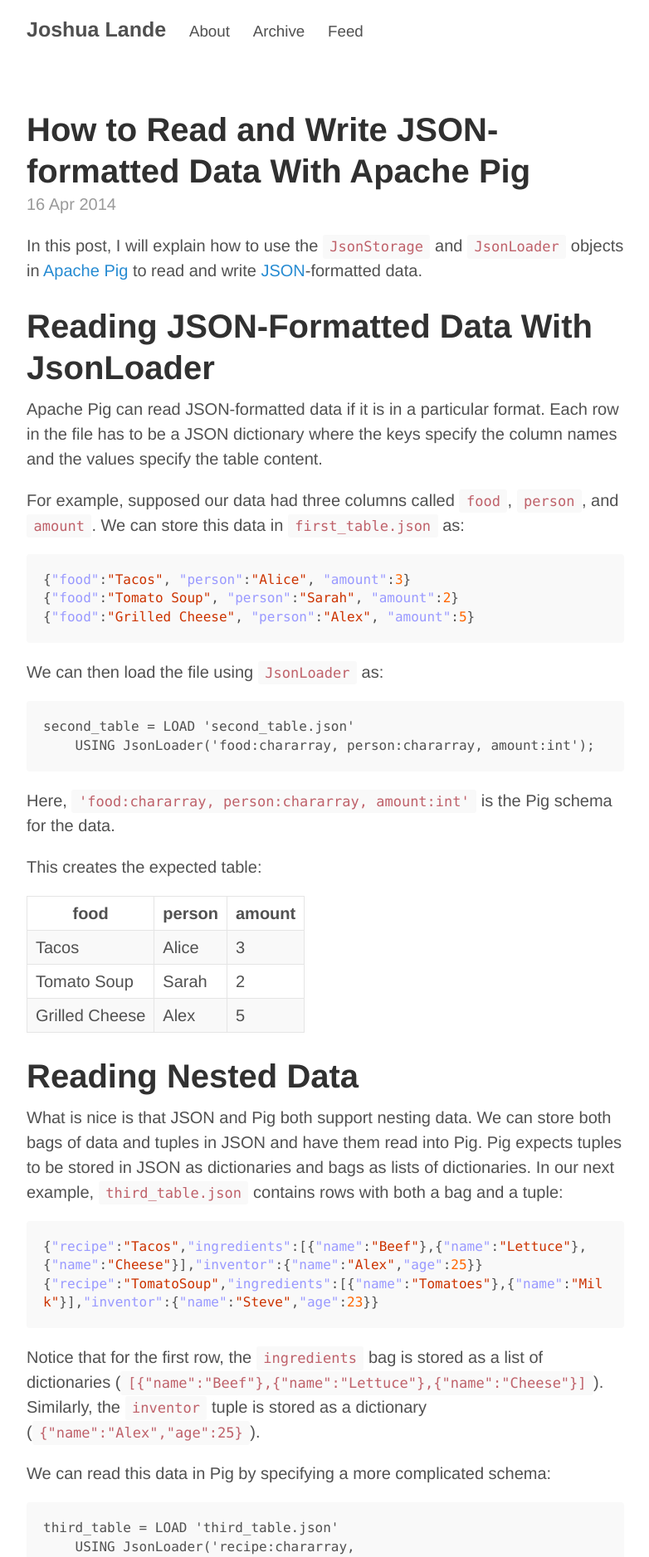
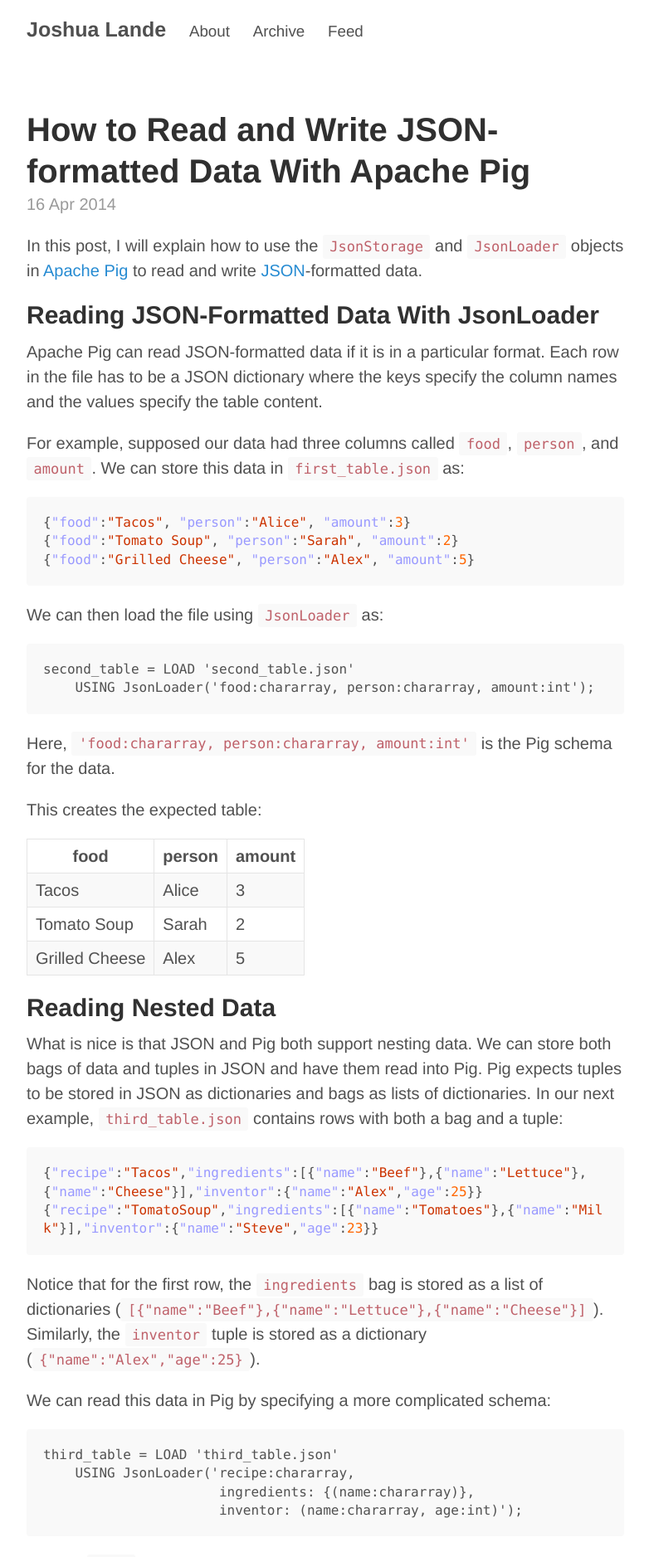
Before and after one commit to joshualande/joshualande.github.io, a Jekyll site: the page built from _posts/2014-04-16-read-write-json-pig.md, in a window 1280 px wide. Shown: the top 1877 px of the page at 83% size, without its empty margins (248-1030 px from the left). Built offline with Jekyll 4.4.1, drawn with Linux system fonts in a browser that asks for light colours; Markdown is read by kramdown in place of the engine named in the settings.

Commit message:
Smaller section titles

````diff
--- a/_posts/2014-04-16-read-write-json-pig.md
+++ b/_posts/2014-04-16-read-write-json-pig.md
@@ -9,7 +9,7 @@
 `JsonLoader` objects in [Apache Pig](http://pig.apache.org) to read
 and write [JSON](www.json.org)-formatted data.
 
-# Reading JSON-Formatted Data With JsonLoader
+## Reading JSON-Formatted Data With JsonLoader
 
 Apache Pig can read JSON-formatted data if it is in a particular
 format.  Each row in the file has to be a JSON dictionary where the
@@ -44,7 +44,7 @@
 |    Tomato Soup |  Sarah |      2 |
 | Grilled Cheese |   Alex |      5 |
 
-# Reading Nested Data
+## Reading Nested Data
 
 What is nice is that JSON and Pig both support nesting data.  We
 can store both bags of data and tuples in JSON and have them read
@@ -78,7 +78,7 @@
 (Tomato Soup,{(Tomatoes),(Milk)},(Steve,23))
 ```
 
-# Writing JSON-Formatted Data With JsonStorage
+## Writing JSON-Formatted Data With JsonStorage
 
 Finally, we can write JSON-formatted data using `JsonStorage`.  Imagine we
 had a simple [CSV](http://en.wikipedia.org/wiki/Comma-separated_values)
````
